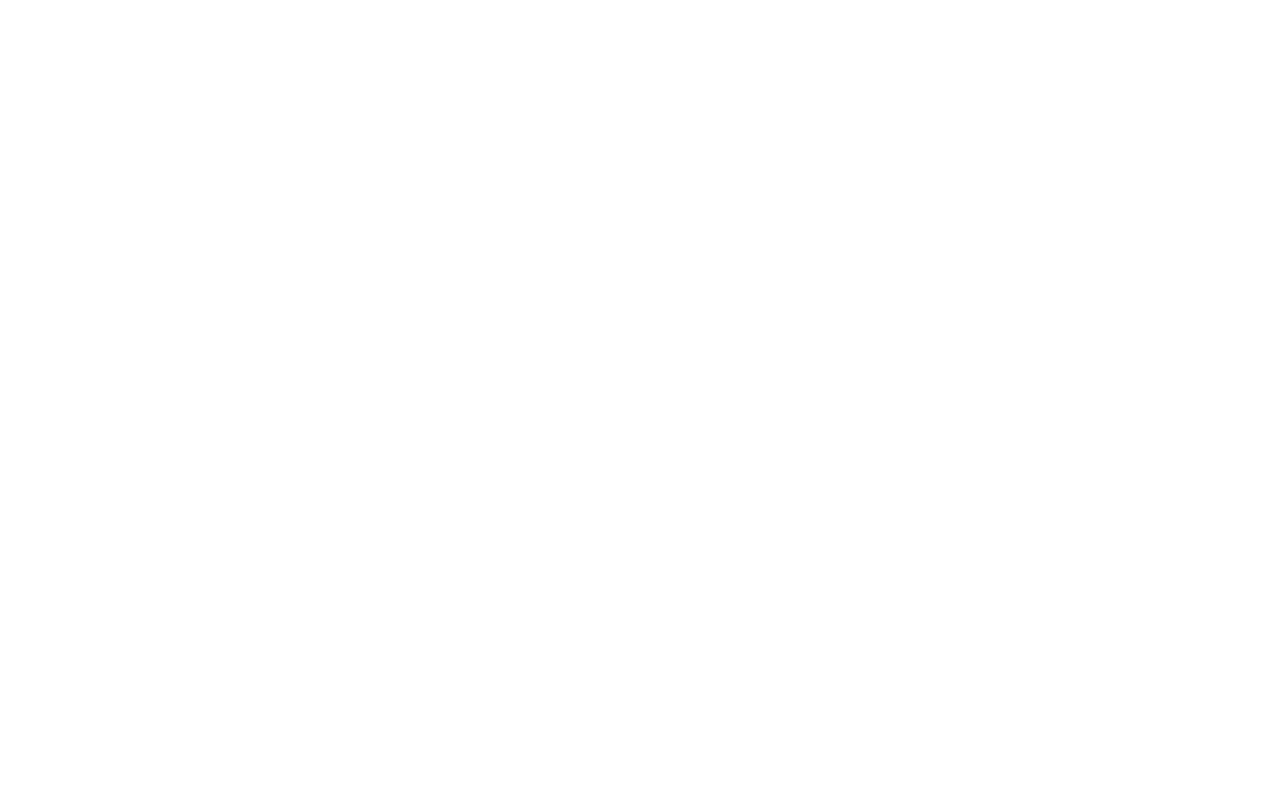
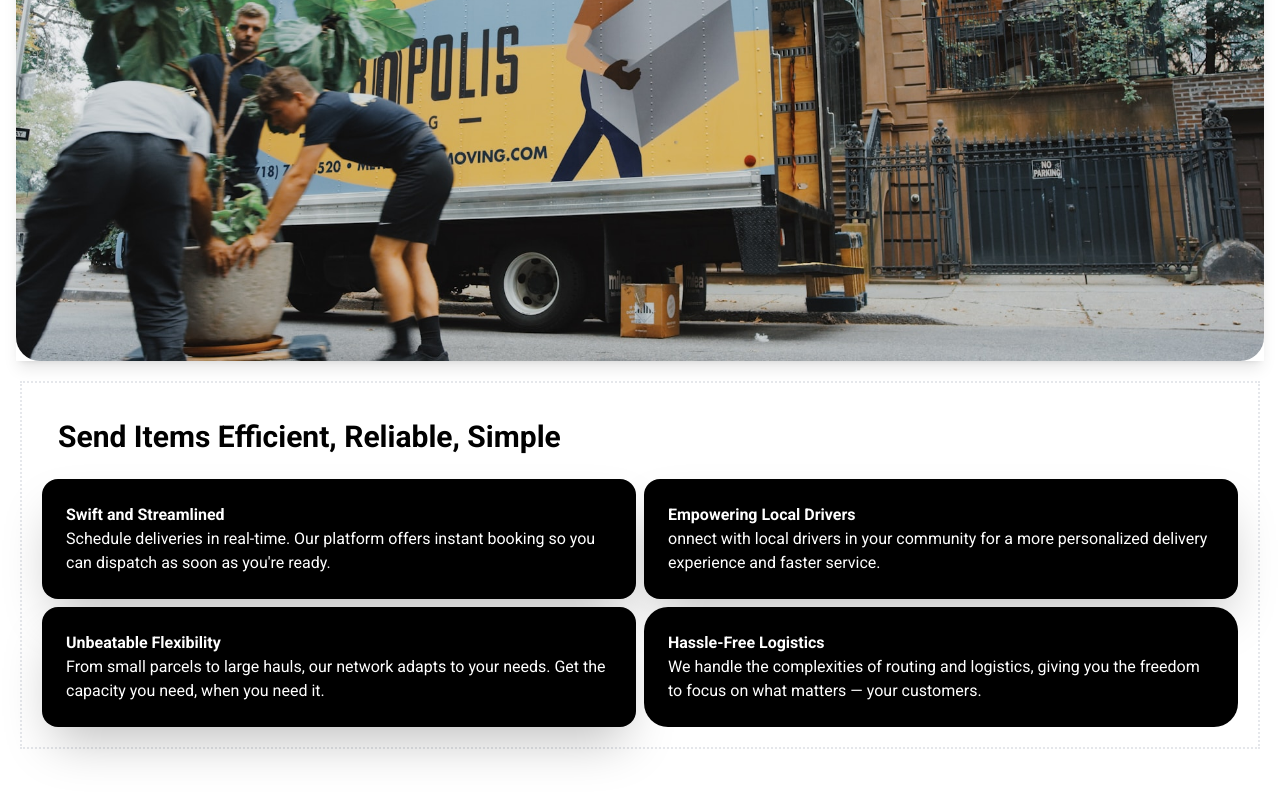
Before and after one commit to H-Morii/MoveMate, a React (Vite) app: page / in a window 1280 px wide. Shown: the part 246-1046 px from the top of the page. Before the commit the page ends 816 px from the top, so only its background shows below. Built offline with nearby package versions, Linux system fonts and the light colour scheme; a web font is replaced by a local one.

Commit message:
Feat/Homepage card completed'

```diff
--- a/src/components/Header.jsx
+++ b/src/components/Header.jsx
@@ -7,7 +7,7 @@ import { GiHamburgerMenu } from "react-icons/gi";
 export default function Header() {
   return (
     <>
-          <div className=' bg-black shadow-2xl rounded-2xl m-4'>
+          <div className=' bg-black shadow-2xl rounded-2xl m-1 md:m-4'>
             <hearder className='text-white'>
               <nav className=' container mx-auto px-6 py-3 flex justify-between items-center'>
                 <div>
--- a/src/routes/Homepage.jsx
+++ b/src/routes/Homepage.jsx
@@ -1,13 +1,45 @@
 import React from 'react'
 import Header from '../components/Header'
+import Photo from '../assets/frontPagePhoto.jpg'
 
 const Homepage = () => {
   return (
     <>
       <Header/>
-      <div>
-        <img src="" alt="" />
+      <div className='md:m-4 shadow-lg m-1 '>
+        <img src={Photo} alt="Moving Photo" className=' rounded-3xl border-hidden'/>
       </div>
+      <body>
+      <div className=' flex h-auto m-5 border-dotted border-2 p-4'>
+        <div className=' container mx-auto'>
+          <h2 className='text-2xl font-bold md:text-3xl p-5'>Send Items Efficient, Reliable, Simple</h2>
+        <div className='grid grid-cols-1 gap-2 m-1 md:grid-cols-2 md:grid-rows-2'>
+            <div className='p-6  text-white bg-black rounded-2xl shadow-2xl'>
+                <h3 className=' font-semibold'>Swift and Streamlined</h3>
+                <p className=' max-sm:text-sm'>Schedule deliveries in real-time. Our platform offers instant booking so you can dispatch as soon as you're ready.</p>
+            </div>
+            <div>
+              <div className='p-6 text-white bg-black rounded-2xl shadow-2xl'>
+                <h3 className=' font-semibold'>Empowering Local Drivers</h3>
+                <p className=' max-sm:text-sm'>onnect with local drivers in your community for a more personalized delivery experience and faster service.</p>
+              </div>
+            </div>
+            <div>
+              <div className='p-6 text-white bg-black rounded-2xl shadow-2xl'>
+                <h3 className=' font-semibold'>Unbeatable Flexibility</h3>
+                <p className=' max-sm:text-sm'>From small parcels to large hauls, our network adapts to your needs. Get the capacity you need, when you need it.</p>
+              </div>
+            </div>
+            <div>
+              <div className='p-6 text-white bg-black rounded-3xl'>
+                <h3 className=' font-semibold'>Hassle-Free Logistics</h3>
+                <p className=' max-sm:text-sm'>We handle the complexities of routing and logistics, giving you the freedom to focus on what matters — your customers.</p>
+              </div>
+            </div>
+        </div>
+        </div>
+      </div>
+      </body>
     </>
   )
 }
```
